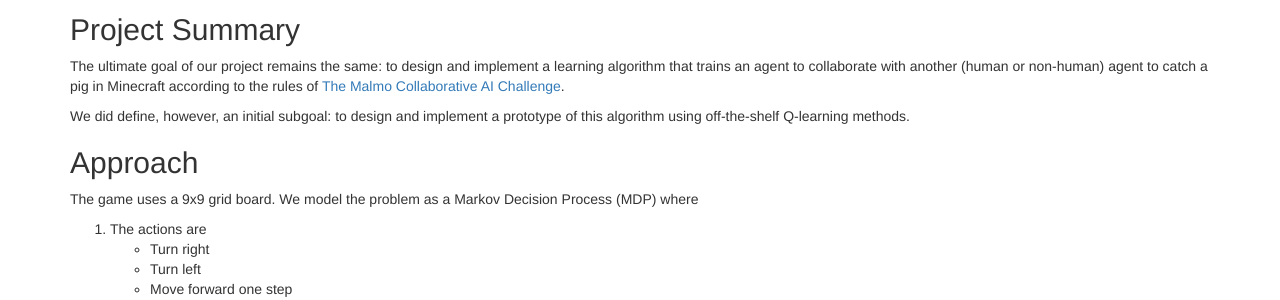
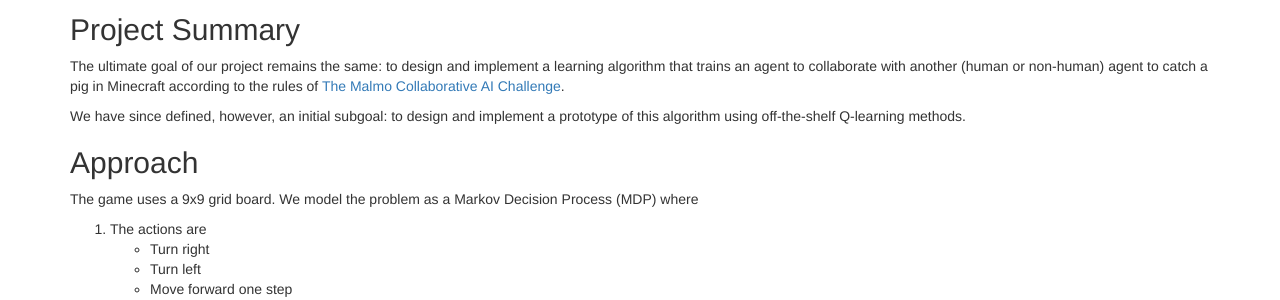
Before and after one commit to hfloresr/Sandhog, a Jekyll site: the page built from docs/status.md, in a window 1280 px wide. Shown: the part 160-460 px from the top of the page. Built offline with Jekyll 4.4.1, drawn with Linux system fonts in a browser that asks for light colours.

Commit message:
Edited project summary

```diff
--- a/docs/status.md
+++ b/docs/status.md
@@ -7,7 +7,7 @@ title: Status
 
 The ultimate goal of our project remains the same: to design and implement a learning algorithm that trains an agent to collaborate with another (human or non-human) agent to catch a pig in Minecraft according to the rules of [The Malmo Collaborative AI Challenge](https://www.microsoft.com/en-us/research/academic-program/collaborative-ai-challenge/# "Challenge Homepage").
 
-We did define, however, an initial subgoal: to design and implement a prototype of this algorithm using off-the-shelf Q-learning methods.
+We have since defined, however, an initial subgoal: to design and implement a prototype of this algorithm using off-the-shelf Q-learning methods.
 
 ## Approach
 
```
